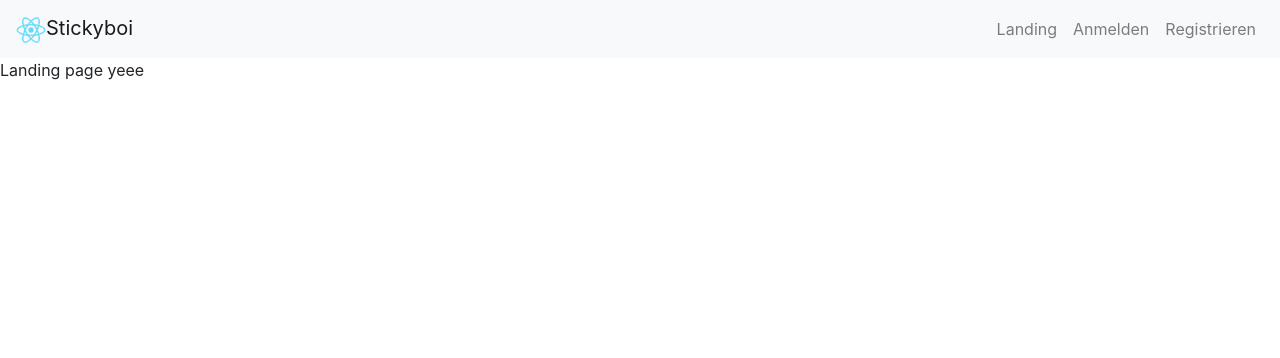
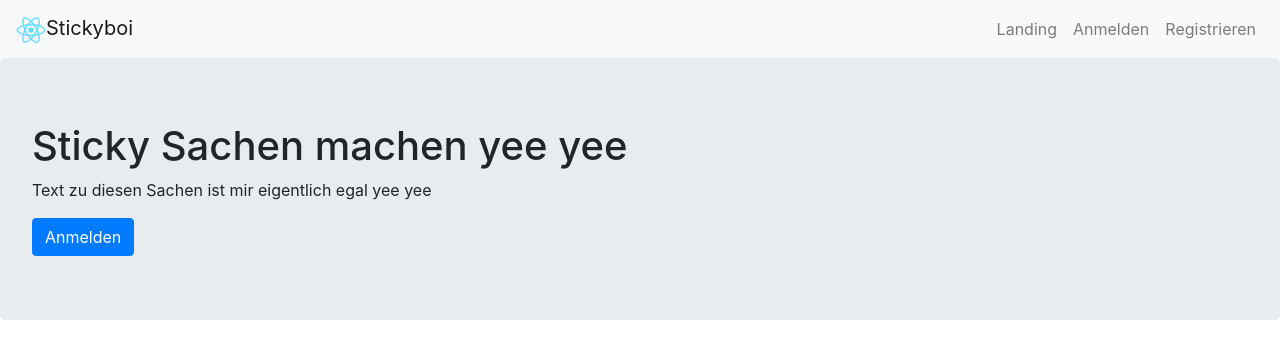
Before and after one commit to s7evinkelevra/woke-customer-timer, a React (Create React App) app: page / in a window 1280 px wide. Shown: the top 358 px of the page. Built offline with nearby package versions, Linux system fonts and the light colour scheme; no server answers.

Commit message:
some other stuff

```diff
--- a/src/components/Landing.js
+++ b/src/components/Landing.js
@@ -1,10 +1,18 @@
 import React from 'react';
+import { Button, Jumbotron } from 'react-bootstrap';
+import { Link } from 'react-router-dom';
+
+import * as ROUTES from '../config/routes';
 
 const Landing = () => {
   return (
-    <div>
-      Landing page yeee
-    </div>
+    <Jumbotron>
+      <h1>Sticky Sachen machen yee yee</h1>
+      <p>
+        Text zu diesen Sachen ist mir eigentlich egal yee yee
+      </p>
+      <Button as={Link} to={ROUTES.SIGN_IN} variant="primary">Anmelden</Button>
+    </Jumbotron>
   );
 };
 
```
